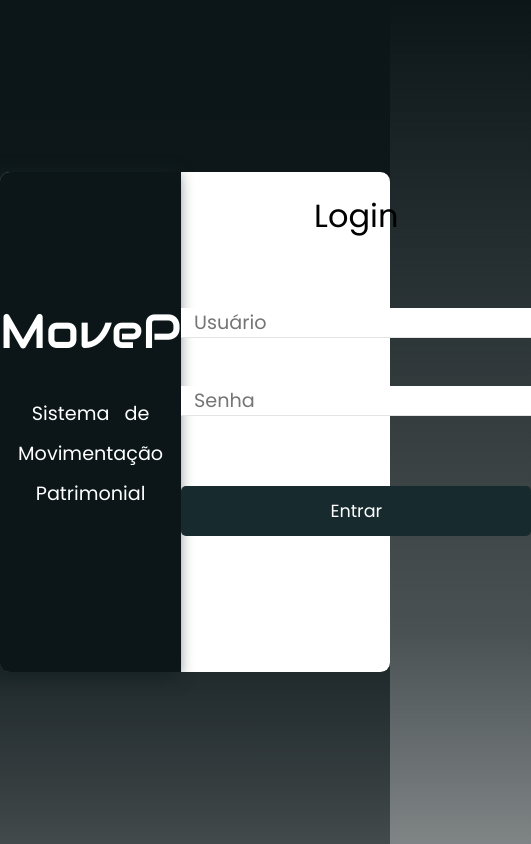
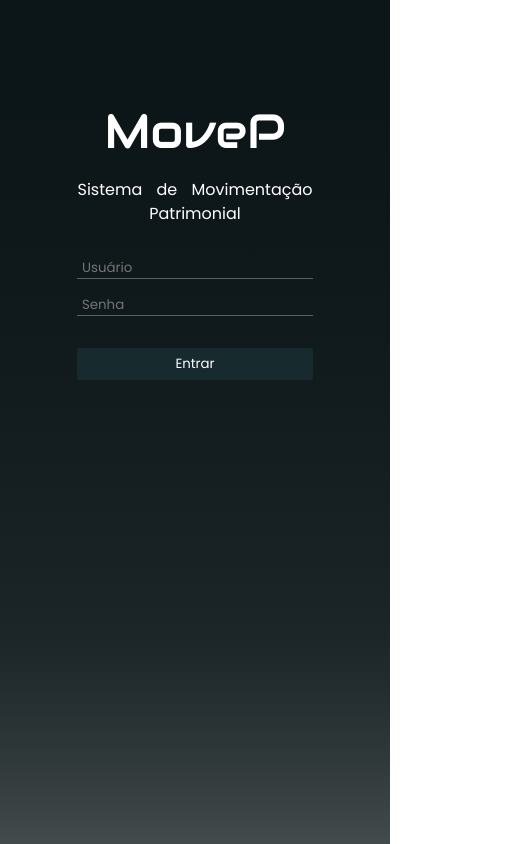
Before and after one commit to adilsonjrs/movep, a plain HTML site: page login.html in a window 390 px wide. Shown: the whole page, 531 px wide, since content can reach past the window. Drawn offline with Linux system fonts and the light colour scheme.

Commit message:
Atuliazação index, login, styles

```diff
--- a/login.html
+++ b/login.html
@@ -17,7 +17,7 @@
 </head>
 
 <body>
-    <form action="index.html">
+    <form id="form1" action="index.html">
         <div class="info">
             <h2>MoveP</h2>
             <p>Sistema de Movimentação Patrimonial</p>
@@ -30,6 +30,19 @@
             <button>Entrar</button>
         </div>
     </form>
+
+    <form id="form2" action="index.html">
+        <div class="info2">
+            <h2>MoveP</h2>
+            <p>Sistema de Movimentação Patrimonial</p>
+        </div>
+
+        <div class="log2">
+            <input type="text" id="user" placeholder="Usuário">
+            <input type="password" placeholder="Senha">
+            <button>Entrar</button>
+        </div>
+    </form>
 </body>
 
 </html>
--- a/styles/login.css
+++ b/styles/login.css
@@ -16,7 +16,7 @@ body, html {
     display: flex;
 }
 
-form {
+#form1 {
     height: 31.25rem;
     width: 56.25rem;
     max-width: 100%;
@@ -97,3 +97,67 @@ form {
     background: #172a2ed9;
     transition: 300ms;
 }
+
+
+/* Responsividade */
+
+@media(max-width: 501px) {
+    #form1 {
+        display: none;
+    }
+
+    #form2 {
+        max-width: 300px;
+        margin: 100px auto;
+    }
+
+    .info2 {
+        max-width: 100%;
+    }
+
+    .info2 > h2 {
+        font-family: 'Audiowide', cursive;
+        font-size: 3rem;
+        color: #fff;
+        font-weight: 400;
+        text-align: center;
+    }
+
+    .info2 > p {
+        margin-top: 1rem;
+        word-spacing: 0.625rem;
+        color: #fff;
+        font-size: 1rem;
+        line-height: 1.5rem;
+        text-align: center;
+    }
+
+    .log2 {
+        margin-top: 1rem;
+        display: flex;
+        flex-direction: column;
+        padding: 0 32px;
+    }
+
+    .log2 > input {
+        background: none;
+        margin-top: 1rem;
+        color: #fff;
+        border-bottom: 1px solid rgba(255, 255, 255, 0.309);
+        padding: 0 5px;
+    }
+
+    .log2 > button {
+        height: 2rem;
+        margin-top: 2rem;
+        border-radius: 2px;
+        color: #fff;
+        background: #172a2e;
+        cursor: pointer;
+        transition: 300ms;
+    }
+
+    .log2 > button:hover {
+        background: #192d31;
+    }
+}
```
Also changed, not shown: index.html (+2 -0 lines), styles/index.css (+11 -11 lines).
